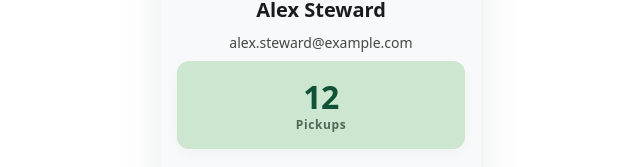
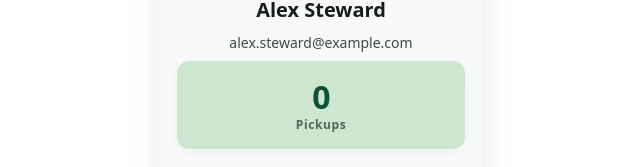
Before and after one commit to DaffaAhmadSM/Trash.i, a React (Vite) app: page /profile in a window 1280 px wide. Shown: the part 206-373 px from the top of the page, without its empty margins (319-959 px from the left). Built offline with nearby package versions, Linux system fonts and the light colour scheme.

Commit message:
refactor: update the stats banner to depends on history state management

```diff
--- a/src/components/ProfilePage.tsx
+++ b/src/components/ProfilePage.tsx
@@ -1,6 +1,7 @@
 import { useNavigate } from "react-router-dom";
 import { ArrowLeft, LogOut } from "lucide-react";
 import { useProfile } from "../context/ProfileContext";
+import { useHistory } from "../context/HistoryContext";
 import BottomNavBar from "./BottomNavBar";
 
 const settingsItems = [
@@ -19,6 +20,11 @@ const settingsItems = [
 export default function ProfilePage() {
     const navigate = useNavigate();
     const { profile } = useProfile();
+    const { historyItems } = useHistory();
+
+    const completedPickups = historyItems.filter(
+        (item) => item.status === "completed",
+    ).length;
 
     return (
         <div className="min-h-screen bg-[#EDEEEF]">
@@ -73,7 +79,7 @@ export default function ProfilePage() {
                         <div className="w-full bg-[#CCE6D0] rounded-xl p-4 shadow-[0_4px_12px_rgba(15,82,56,0.04)] flex mt-4">
                             <div className="flex-1 flex flex-col items-center">
                                 <p className="text-[32px] font-bold leading-10 tracking-[-0.02em] text-[#0F5238]">
-                                    12
+                                    {completedPickups}
                                 </p>
                                 <p className="text-xs font-semibold tracking-[0.05em] text-[#506856]">
                                     Pickups
```
